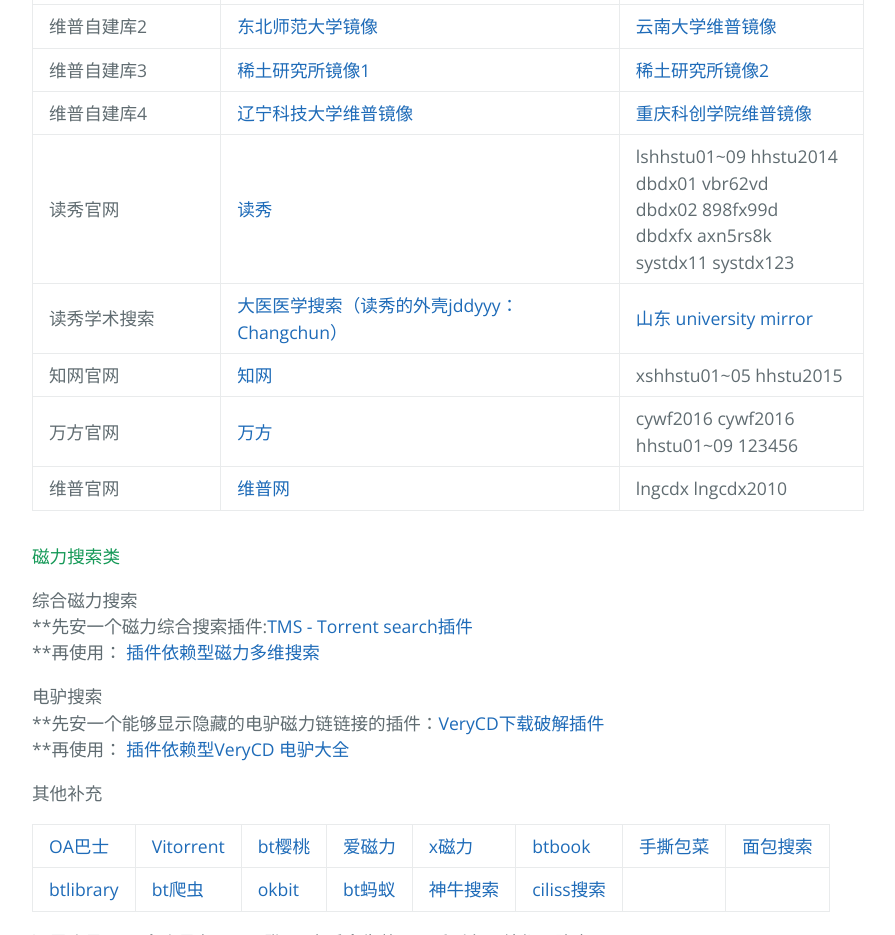
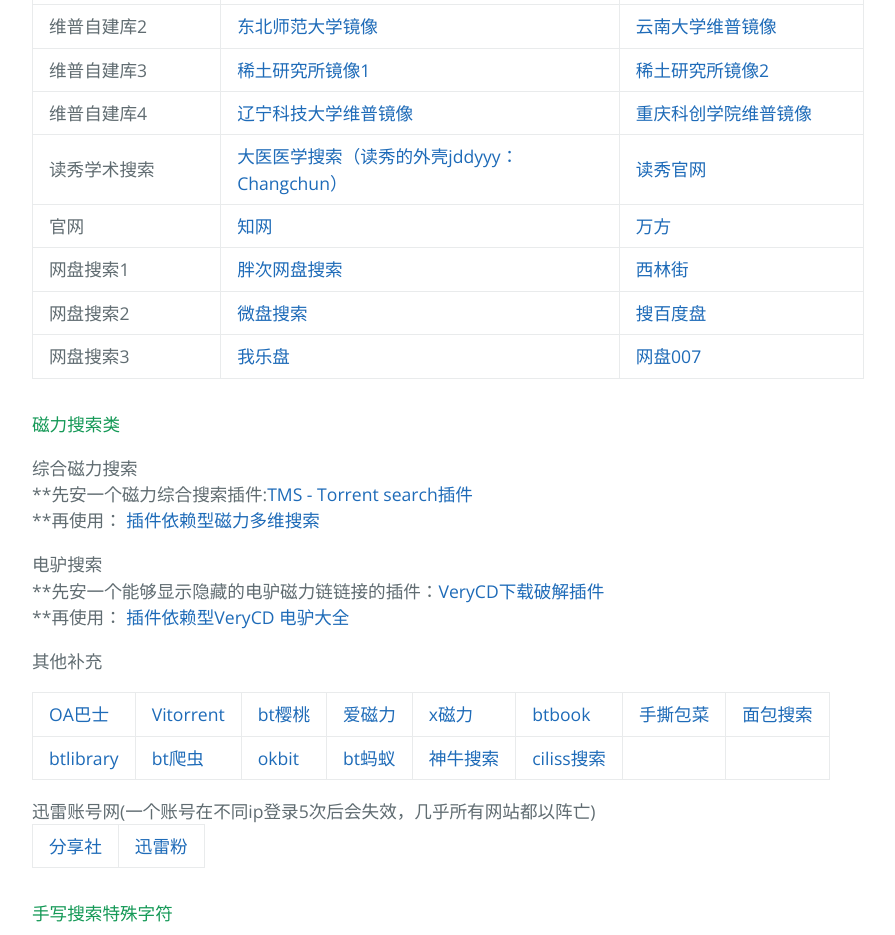
Before and after one commit to x2yline/-, a plain HTML site: page index.html in a window 1280 px wide. Shown: the part 1240-2175 px from the top of the page, without its empty margins (192-1087 px from the left). Drawn offline with nearby package versions, Linux system fonts and the light colour scheme.

Commit message:
Update index.html

```diff
--- a/index.html
+++ b/index.html
@@ -134,43 +134,37 @@
    <td><a target=_blank href="http://183.64.137.23:81/">重庆科创学院维普镜像</a></td>
  </tr>
  <tr>
-   <td>读秀官网</td>
-   <td> <a  target= _blank  href="http://www.duxiu.com">读秀</a></td>
-   <td>lshhstu01~09  hhstu2014</br>
-dbdx01 vbr62vd </br>
-dbdx02 898fx99d  </br>
-dbdxfx axn5rs8k  </br>
-systdx11 systdx123</td>
+   <td>读秀学术搜索</td>
+   <td> <a  target= _blank  href="http://www.dayi100.com/login.jsp">大医医学搜索（读秀的外壳jddyyy：Changchun）</a></td>
+   <td><a  target= _blank  href="http://www.duxiu.com">读秀官网</a></td>
 </tr>
  <tr>
-   <td>读秀学术搜索</td>
-   <td> <a  target= _blank  href="http://www.dayi100.com/login.jsp">大医医学搜索（读秀的外壳jddyyy：Changchun）</a></td>
-   <td><a  target= _blank  href="http://58.194.172.12/rwt/170/http/P75YPLUEPW6GT7JPMNYXN/">山东 university mirror</a></td>
-</tr>
- <tr>
-  <td>知网官网</td>
+  <td>官网</td>
    <td> <a target=_blank href="http://www.cnki.net/">知网</a>
+        </td>
+
+   <td><a target=_blank href="http://www.wanfangdata.com.cn/">万方</a>
+        </td>
+ </tr>
+  <tr>
+  <td>网盘搜索1</td>
+    <td> <a target=_blank href="https://www.panc.cc/">胖次网盘搜索</a>
    </td>
-   <td>
-  xshhstu01~05    hhstu2015</br>
-   </td>
- </tr>
-
-  <tr>
-  <td>万方官网</td>
-   <td><a target=_blank href="http://www.wanfangdata.com.cn/">万方</a>
-   </td>
-   <td>
-  cywf2016     cywf2016</br>
-  hhstu01~09     123456</br>
+   <td> <a target=_blank href="http://www.xilinjie.com/">西林街</a>
    </td>
  </tr>
   <tr>
-  <td>维普官网</td>
-   <td> <a target=_blank href="http://www.cqvip.com/">维普网</a>
+  <td>网盘搜索2</td>
+    <td> <a target=_blank href="http://m.sobaidupan.com/index.html">微盘搜索</a>
    </td>
-    <td>
-  lngcdx  lngcdx2010
+   <td> <a target=_blank href="http://m.sobaidupan.com/index.html">搜百度盘</a>
+   </td>
+ </tr>
+  <tr>
+  <td>网盘搜索3</td>
+    <td> <a target=_blank href="http://www.56pan.com/">我乐盘</a>
+   </td>
+   <td> <a target=_blank href="http://wangpan007.com/">网盘007</a>
    </td>
  </tr>
 </table>
```
